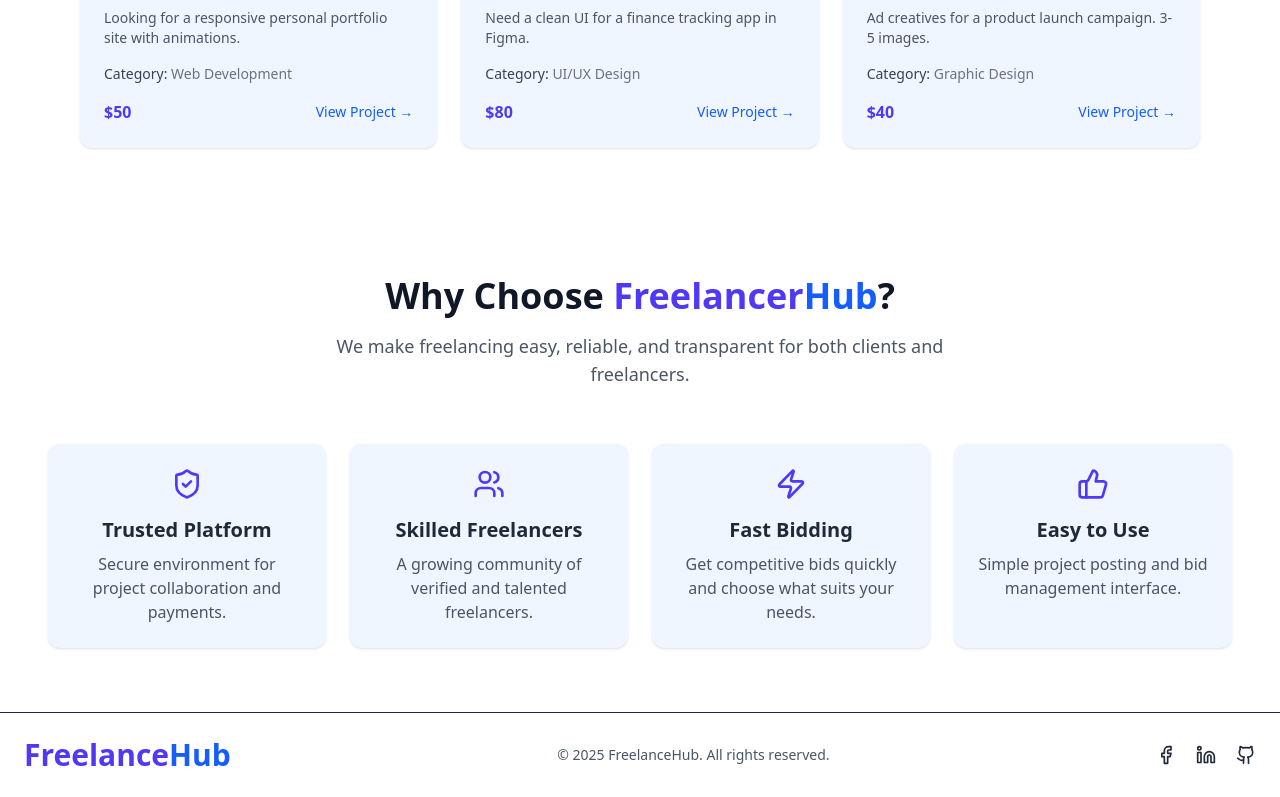
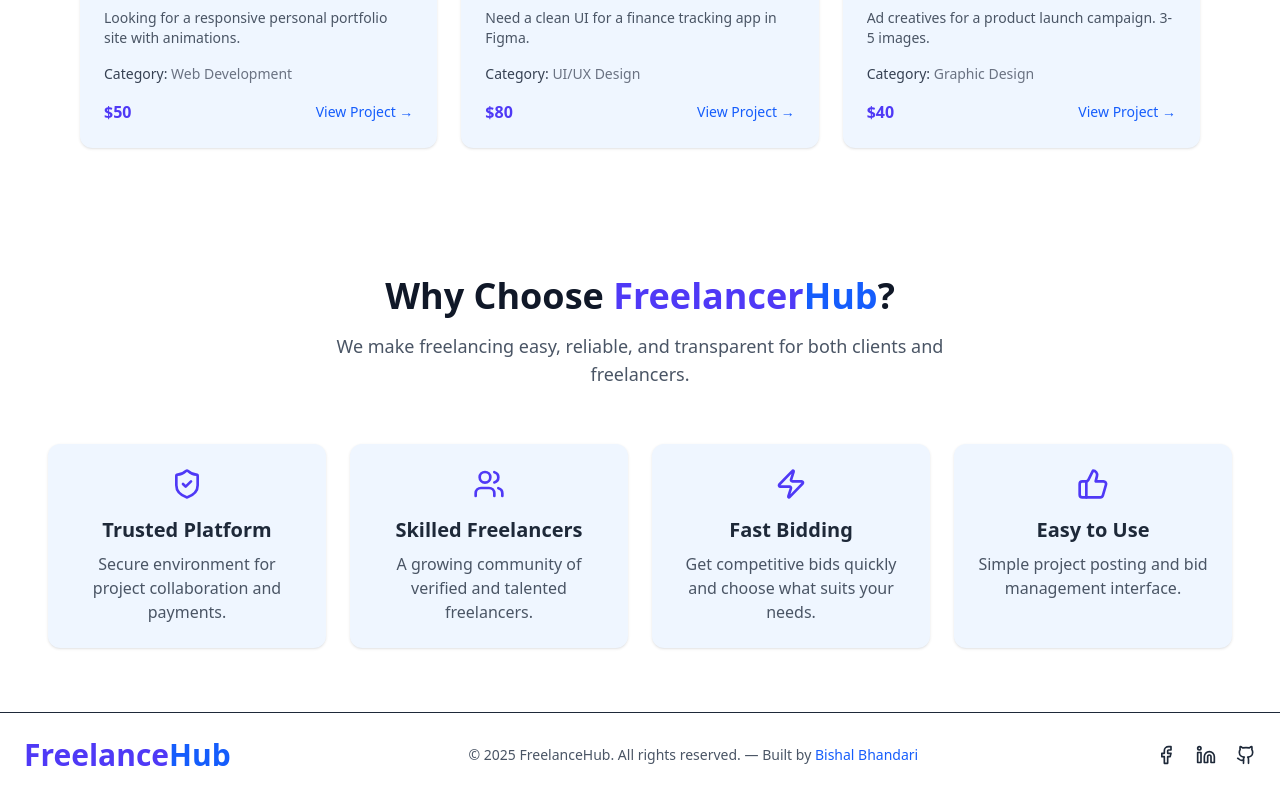
Before and after one commit to 4Bishal/freelancehub, a React (Vite) app in the folder frontend/: page / in a window 1280 px wide. Shown: the part 1184-1981 px from the top of the page. Built offline with nearby package versions, Linux system fonts and the light colour scheme; no server answers.

Commit message:
updated footer with protfolio link

```diff
--- a/frontend/src/components/Footer.jsx
+++ b/frontend/src/components/Footer.jsx
@@ -9,9 +9,17 @@ export default function Footer() {
                     Freelance<span className="text-blue-600">Hub</span>
                 </div>
 
-                {/* Copyright */}
+                {/* Copyright & Built By */}
                 <p className="text-sm text-center md:text-left text-gray-600">
-                    &copy; {new Date().getFullYear()} FreelanceHub. All rights reserved.
+                    &copy; {new Date().getFullYear()} FreelanceHub. All rights reserved. — Built by{" "}
+                    <a
+                        href="https://www.bhandari-bishal.com.np"
+                        target="_blank"
+                        rel="noopener noreferrer"
+                        className="text-blue-600 hover:underline"
+                    >
+                        Bishal Bhandari
+                    </a>
                 </p>
 
                 {/* Social Icons */}
```
